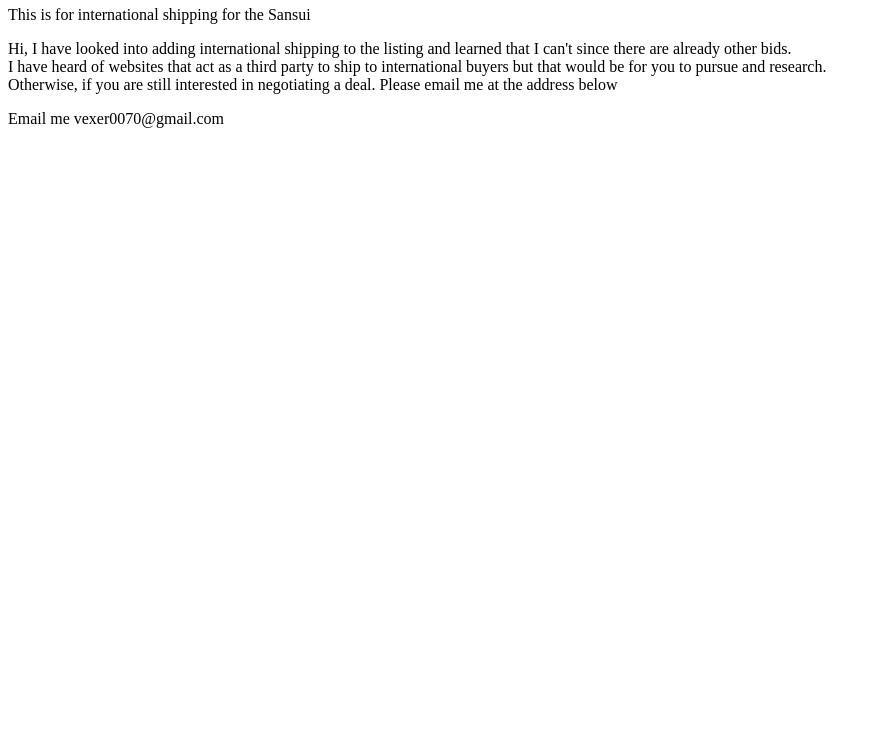
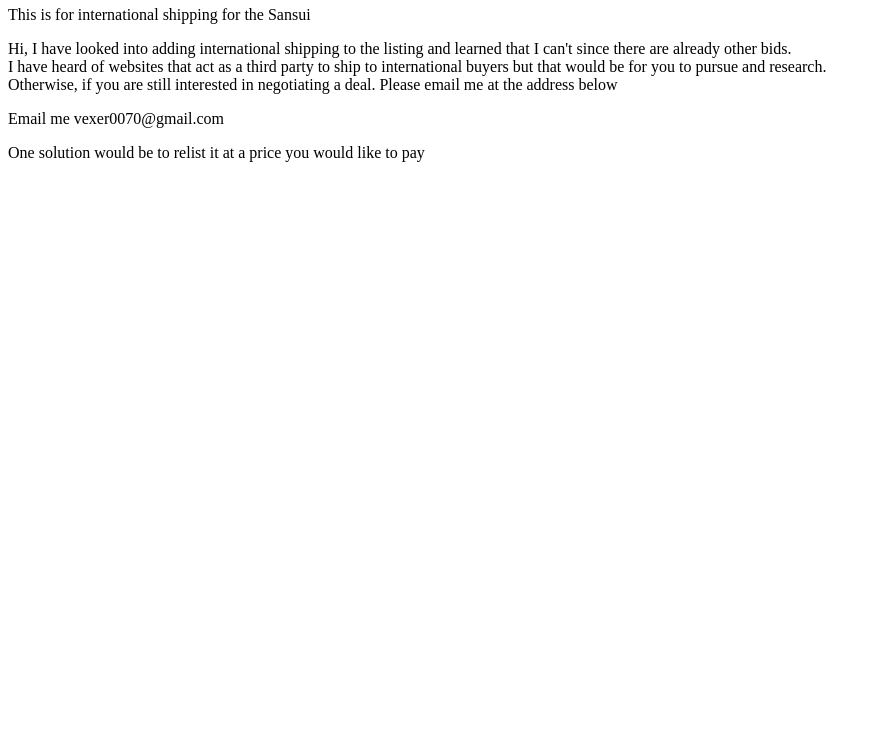
Before and after one commit to vexer0070/Sansuisite, a plain HTML site: page index.html in a window 1280 px wide. Shown: the part 60-800 px from the top of the page, without its empty margins (0-877 px from the left). Drawn offline with Linux system fonts and the light colour scheme.

Commit message:
Update index.html

```diff
--- a/index.html
+++ b/index.html
@@ -4,3 +4,5 @@
 I have heard of websites that act as a third party to ship to international buyers but that would be for you to pursue and research. <br/>
 Otherwise, if you are still interested in negotiating a deal. Please email me at the address below</p>
 <p>Email me vexer0070@gmail.com </p>
+
+<p> One solution would be to relist it at a price you would like to pay </p>
```
